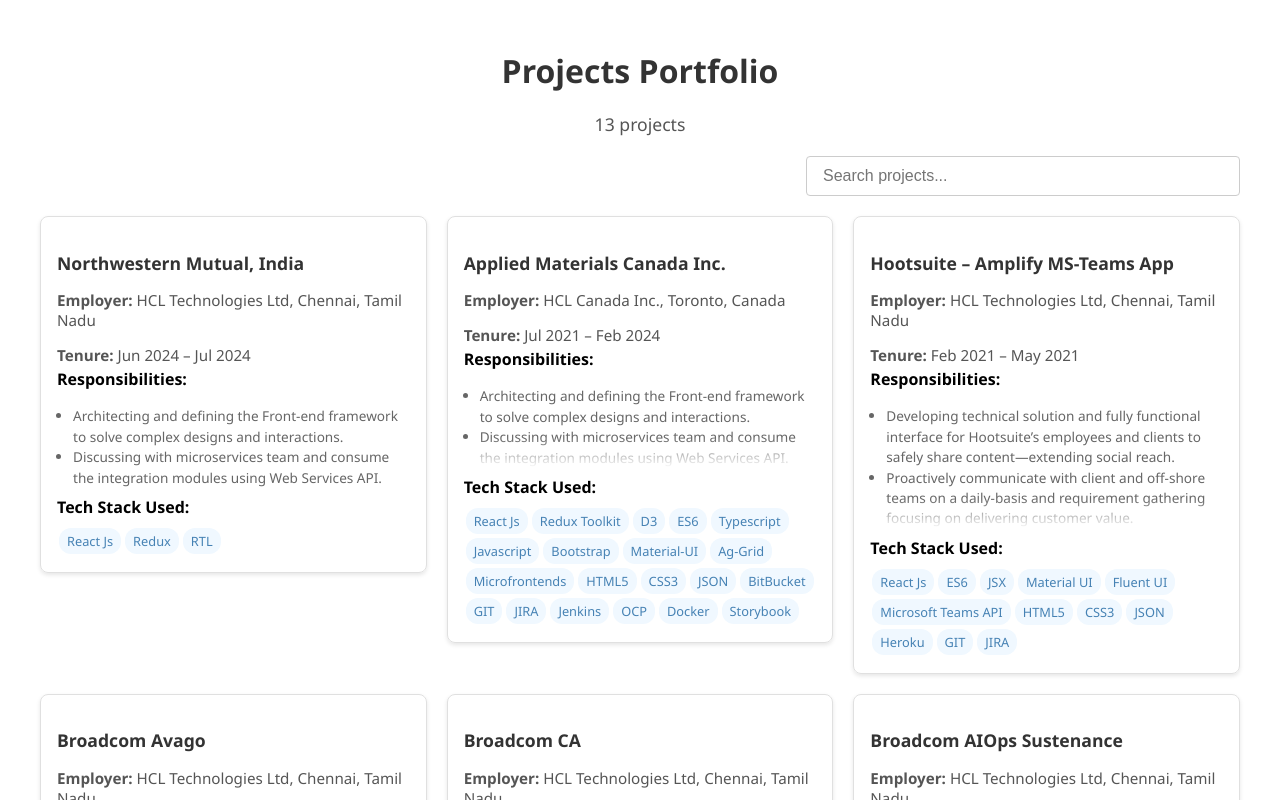
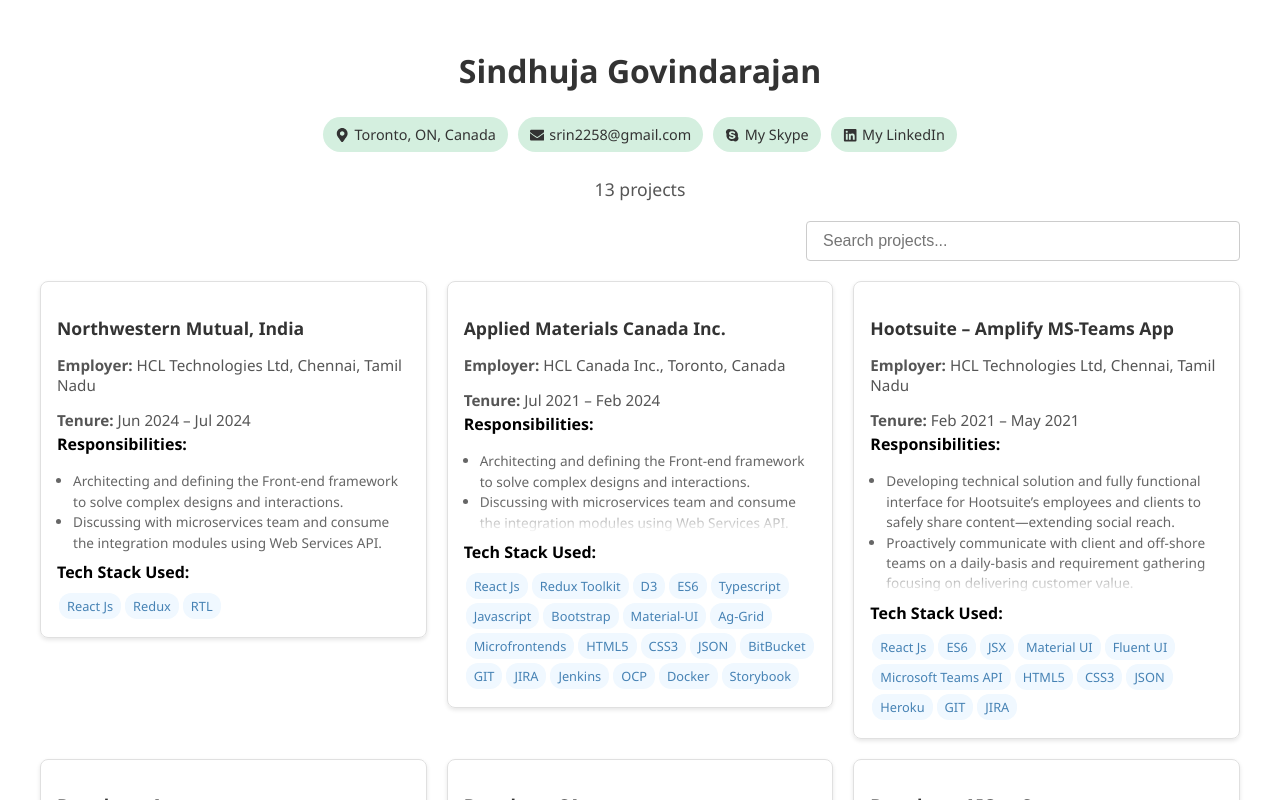
Before and after one commit to sindhujaGovindarajan/frontend-work-portfolio, a React (Create React App) app: page / in a window 1280 px wide. Shown: the top 800 px of the page. Built offline with nearby package versions, Linux system fonts and the light colour scheme.

Commit message:
feat: Contacts bar

```diff
--- a/package.json
+++ b/package.json
@@ -9,6 +9,7 @@
   ],
   "main": "src/index.tsx",
   "dependencies": {
+    "@react-icons/all-files": "^4.1.0",
     "loader-utils": "3.2.1",
     "react": "18.2.0",
     "react-dom": "18.2.0",
--- a/src/App.tsx
+++ b/src/App.tsx
@@ -1,6 +1,10 @@
 import React, { useState, useMemo, useCallback } from "react";
 import ProjectCard from "./components/ProjectCard";
 import styled from "styled-components";
+import { FaMapMarkerAlt } from "@react-icons/all-files/fa/FaMapMarkerAlt";
+import { FaEnvelope } from "@react-icons/all-files/fa/FaEnvelope";
+import { FaSkype } from "@react-icons/all-files/fa/FaSkype";
+import { FaLinkedin } from "@react-icons/all-files/fa/FaLinkedin";
 
 interface ProjectData {
   title: string;
@@ -350,6 +354,35 @@
   margin-bottom: 20px;
 `;
 
+const ContactContainer = styled.div`
+  display: flex;
+  justify-content: center;
+  align-items: center;
+  margin-bottom: 20px;
+  flex-wrap: wrap; // Allow wrapping for smaller screens
+`;
+
+const ContactChip = styled.a`
+  display: flex;
+  align-items: center;
+  background-color: #d4efdf; // Light green pastel color
+  padding: 8px 12px;
+  margin: 5px;
+  border-radius: 20px;
+  text-decoration: none;
+  color: #333;
+  font-size: 0.9rem;
+  transition: background-color 0.3s ease;
+
+  &:hover {
+    background-color: #aed6b8; // Slightly darker green on hover
+  }
+
+  svg {
+    margin-right: 5px; // Add space between icon and text
+  }
+`;
+
 const SearchContainer = styled.div`
   display: flex;
   justify-content: flex-end;
@@ -412,7 +445,31 @@
 
   return (
     <Container>
-      <Header>Projects Portfolio</Header>
+      <Header>Sindhuja Govindarajan</Header>
+      <ContactContainer>
+        <ContactChip>
+          <FaMapMarkerAlt />
+          <span>Toronto, ON, Canada</span>
+        </ContactChip>
+        <ContactChip href="mailto:srin2258@gmail.com">
+          <FaEnvelope />
+          <span>srin2258@gmail.com</span>
+        </ContactChip>
+        <ContactChip
+          href="https://join.skype.com/invite/ramwPDviUtLf"
+          target="_blank"
+        >
+          <FaSkype />
+          <span>My Skype</span>
+        </ContactChip>
+        <ContactChip
+          href="https://www.linkedin.com/in/sindhujagovindarajan/"
+          target="_blank"
+        >
+          <FaLinkedin />
+          <span>My LinkedIn</span>
+        </ContactChip>
+      </ContactContainer>
       <ProjectCount>{allProjectData.length} projects</ProjectCount>{" "}
       <SearchContainer>
         <SearchInput
--- a/src/components/ProjectCard.tsx
+++ b/src/components/ProjectCard.tsx
@@ -26,8 +26,7 @@
   box-shadow: 0 2px 4px rgba(0, 0, 0, 0.1);
   transition: box-shadow 0.3s ease, max-height 0.3s ease;
   overflow: hidden;
-  max-height: ${(props) =>
-    props.expanded ? "1000px" : "auto"}; /* Remove rigid height */
+  max-height: "auto"; /* Remove rigid height */
   cursor: pointer;
 `;
 
```
Also changed, not shown: 1 other file (tests, documents, lock files or other folders).
